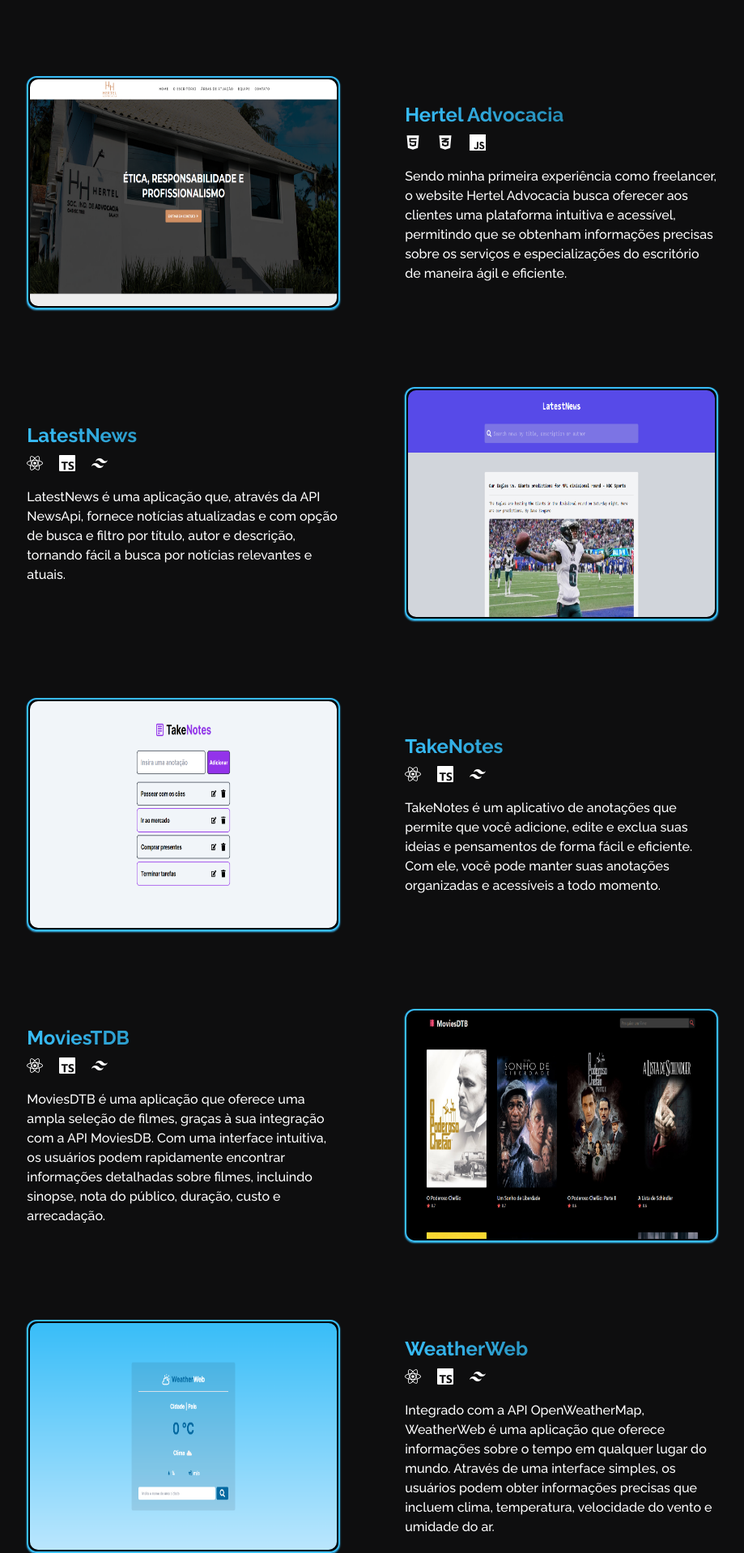
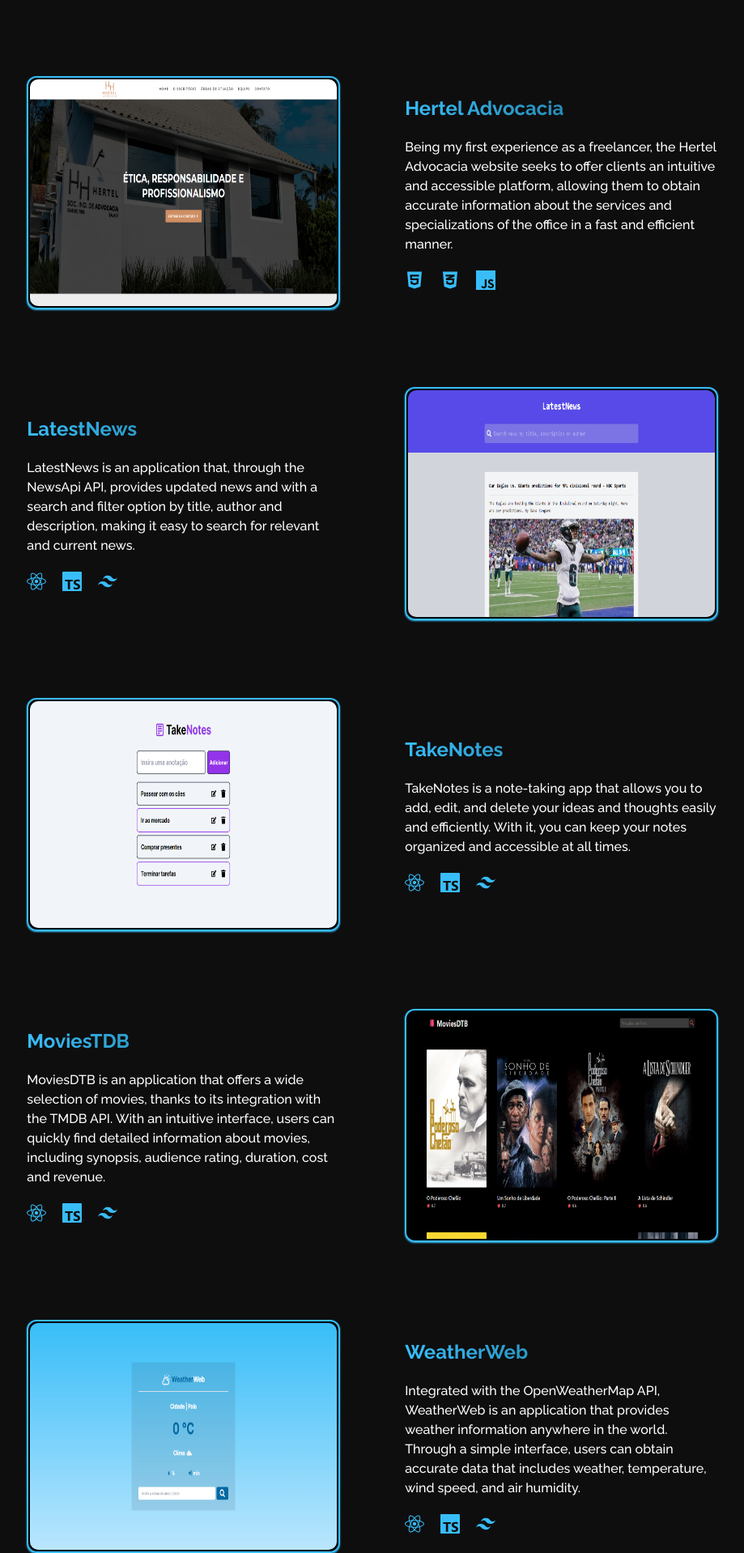
Before and after one commit to samueltomaselli/portfolio, a React (Vite) app: page / in a window 1280 px wide. Shown: the part 2682-4600 px from the top of the page at 81% size, without its empty margins (180-1099 px from the left). Built offline with nearby package versions, Linux system fonts and the light colour scheme.

Commit message:
projects-att

```diff
--- a/src/components/ProjectBox.tsx
+++ b/src/components/ProjectBox.tsx
@@ -1,6 +1,7 @@
 import { useTranslation } from "react-i18next";
 import { FaReact, FaCss3Alt, FaHtml5 } from "react-icons/fa";
-import { SiTailwindcss, SiJavascript, SiTypescript } from "react-icons/si";
+import { SiTailwindcss, SiJavascript, SiTypescript, SiGithub } from "react-icons/si";
+import { MdOutlineScreenShare } from "react-icons/md";
 
 type Props = {
   img: string;
@@ -8,10 +9,13 @@
   type?: string;
   children: string;
   reverse?: boolean;
-  site?: boolean;
+  urls: {
+    github?: string;
+    link?: string;
+  };
 };
 
-export const ProjectBox = ({ img, title, type, reverse, site, children }: Props) => {
+export const ProjectBox = ({ img, title, type, reverse, children, urls }: Props) => {
   const { t } = useTranslation();
 
   return (
@@ -21,28 +25,28 @@
       } items-center justify-between gap-20 max-md:gap-5 max-md:flex-col max-md:justify-center max-md:items-center `}
     >
       <div className="hover:scale-105 flex justify-center items-center h-72 w-1/2 max-md:w-full  border-2 border-primary-100 rounded-xl shadow-sm transition-all shadow-primary-100 max-lg:w-2/3 max-sm:w-full  relative max-[400px]:h-52 hover:shadow-lg hover:shadow-primary-100">
-        {site ? (
-          <div className="absolute w-full h-full bg-gray-800/80 transition-opacity delay-150 opacity-0 z-10 rounded-xl border-2 dark:border-black hover:opacity-100 text-primary-100 font-bold text-xl flex flex-col justify-center items-center gap-4">
-            <a href="" className="hover:scale-105">
+        <div className="absolute w-full h-full bg-gray-800/90 transition-opacity delay-150 opacity-0 z-10 rounded-xl border-2 dark:border-black hover:opacity-100 text-primary-100 font-bold text-xl flex flex-col justify-center items-center gap-4">
+          {urls.link ? (
+            <a href={urls.link} className="hover:scale-105 flex gap-4 items-center">
               {t("project-box-1")}
+              <MdOutlineScreenShare />
             </a>
-            <a href="" className="hover:scale-105">
+          ) : null}
+          {urls.github ? (
+            <a href={urls.github} className="hover:scale-105 flex gap-4 items-center">
               {t("project-box-2")}
+              <SiGithub />
             </a>
-          </div>
-        ) : (
-          <div className="absolute w-full h-full bg-gray-800/80 transition-opacity delay-150 opacity-0 z-10 rounded-xl border-2 dark:border-black hover:opacity-100 text-primary-100 font-bold text-xl flex flex-col justify-center items-center gap-4">
-            <a href="" className="hover:scale-105">
-              {t("project-box-2")}
-            </a>
-          </div>
-        )}
+          ) : null}
+        </div>
+
         <img src={img} className="w-full h-full rounded-xl border-2 dark:border-black" alt="" />
       </div>
 
-      <div className="flex flex-col w-1/2 max-md:w-full">
-        <h1 className="text-2xl font-bold text-transparent bg-clip-text bg-gradient-to-r from-primary-100 to-primary-800  mb-2">{title}</h1>
-        <h4 className="flex text-xl gap-5 mb-5 font-medium">
+      <div className="flex flex-col w-1/2 max-md:w-full gap-5">
+        <h1 className="text-2xl font-bold text-transparent bg-clip-text bg-gradient-to-r from-primary-100 to-primary-800">{title}</h1>
+        <p className="text-base font-medium">{children}</p>
+        <h4 className="flex text-2xl gap-5 font-medium text-primary-100">
           {type === "vanilla" ? (
             <>
               <FaHtml5 /> <FaCss3Alt /> <SiJavascript />
@@ -53,7 +57,6 @@
             </>
           )}
         </h4>
-        <p className="text-base font-medium">{children}</p>
       </div>
     </div>
   );
--- a/src/components/Projects.tsx
+++ b/src/components/Projects.tsx
@@ -17,25 +17,26 @@
         <h1 className="text-4xl font-bold dark:text-white text-primary-900 max-sm:text-3xl">{t("projects-title")}</h1>
         <div className="w-full rounded-xl flex flex-col justify-start items-start gap-24 dark:text-white text-primary-900 max-lg:flex-col">
           <Slide delay={100} duration={1500} triggerOnce>
-            <ProjectBox img={projeto2} title={"Hertel Advocacia"} type={"vanilla"} reverse={true} site={true}>
-              Sendo minha primeira experiência como freelancer, o website Hertel Advocacia busca oferecer aos clientes uma plataforma intuitiva e acessível, permitindo que se
-              obtenham informações precisas sobre os serviços e especializações do escritório de maneira ágil e eficiente.
+            <ProjectBox img={projeto2} title={"Hertel Advocacia"} type={"vanilla"} reverse={true} urls={{ link: "https://www.hertel.com.br/" }}>
+              {t("HertelAdvocacia-content")}
             </ProjectBox>
-            <ProjectBox img={projeto3} title={"LatestNews"} type={"react"} site={false}>
-              LatestNews é uma aplicação que, através da API NewsApi, fornece notícias atualizadas e com opção de busca e filtro por título, autor e descrição, tornando fácil a
-              busca por notícias relevantes e atuais.
+            <ProjectBox img={projeto3} title={"LatestNews"} type={"react"} urls={{ github: "https://github.com/samueltomaselli/LatestNews" }}>
+              {t("LatestNews-content")}
             </ProjectBox>
-            <ProjectBox img={projeto4} title={"TakeNotes"} type={"react"} reverse={true} site={true}>
-              TakeNotes é um aplicativo de anotações que permite que você adicione, edite e exclua suas ideias e pensamentos de forma fácil e eficiente. Com ele, você pode manter
-              suas anotações organizadas e acessíveis a todo momento.
+            <ProjectBox
+              img={projeto4}
+              title={"TakeNotes"}
+              type={"react"}
+              reverse={true}
+              urls={{ github: "https://github.com/samueltomaselli/TakeNotes", link: "https://take-notes-web.vercel.app/" }}
+            >
+              {t("TakeNotes-content")}
             </ProjectBox>
-            <ProjectBox img={projeto6} title={"MoviesTDB"} type={"react"} site={false}>
-              MoviesDTB é uma aplicação que oferece uma ampla seleção de filmes, graças à sua integração com a API MoviesDB. Com uma interface intuitiva, os usuários podem
-              rapidamente encontrar informações detalhadas sobre filmes, incluindo sinopse, nota do público, duração, custo e arrecadação.
+            <ProjectBox img={projeto6} title={"MoviesTDB"} type={"react"} urls={{ github: "https://github.com/samueltomaselli/MoviesDTB" }}>
+              {t("MoviesTDB-content")}
             </ProjectBox>
-            <ProjectBox img={projeto5} title={"WeatherWeb"} type={"react"} reverse={true} site={false}>
-              Integrado com a API OpenWeatherMap, WeatherWeb é uma aplicação que oferece informações sobre o tempo em qualquer lugar do mundo. Através de uma interface simples, os
-              usuários podem obter informações precisas que incluem clima, temperatura, velocidade do vento e umidade do ar.
+            <ProjectBox img={projeto5} title={"WeatherWeb"} type={"react"} reverse={true} urls={{ github: "https://github.com/samueltomaselli/WeatherWeb" }}>
+              {t("WeatherWeb-content")}
             </ProjectBox>
           </Slide>
         </div>
--- a/src/i18n/translations/en.json
+++ b/src/i18n/translations/en.json
@@ -20,6 +20,11 @@
     "projects-title": "Projects ✍️",
     "project-box-1": "Visit website",
     "project-box-2": "Repository",
+    "HertelAdvocacia-content": "Being my first experience as a freelancer, the Hertel Advocacia website seeks to offer clients an intuitive and accessible platform, allowing them to obtain accurate information about the services and specializations of the office in a fast and efficient manner.",
+    "LatestNews-content": "LatestNews is an application that, through the NewsApi API, provides updated news and with a search and filter option by title, author and description, making it easy to search for relevant and current news.",
+    "TakeNotes-content": "TakeNotes is a note-taking app that allows you to add, edit, and delete your ideas and thoughts easily and efficiently. With it, you can keep your notes organized and accessible at all times.",
+    "MoviesTDB-content": "MoviesDTB is an application that offers a wide selection of movies, thanks to its integration with the TMDB API. With an intuitive interface, users can quickly find detailed information about movies, including synopsis, audience rating, duration, cost and revenue.",
+    "WeatherWeb-content": "Integrated with the OpenWeatherMap API, WeatherWeb is an application that provides weather information anywhere in the world. Through a simple interface, users can obtain accurate data that includes weather, temperature, wind speed, and air humidity.",
 
     "contact-title": "Contact-me 🤙",
 
--- a/src/i18n/translations/ptbr.json
+++ b/src/i18n/translations/ptbr.json
@@ -20,6 +20,11 @@
     "projects-title": "Projetos ✍️",
     "project-box-1": "Visitar site",
     "project-box-2": "Repositório",
+    "HertelAdvocaci-content": "Sendo minha primeira experiência como freelancer, o website Hertel Advocacia busca oferecer aos clientes uma plataforma intuitiva e acessível, permitindo que se obtenham informações precisas sobre os serviços e especializações do escritório de maneira ágil e eficiente.",
+    "LatestNews-content": "LatestNews é uma aplicação que, através da API NewsApi, fornece notícias atualizadas e com opção de busca e filtro por título, autor e descrição, tornando fácil a busca por notícias relevantes e atuais.",
+    "TakeNotes-content": "TakeNotes é um aplicativo de anotações que permite que você adicione, edite e exclua suas ideias e pensamentos de forma fácil e eficiente. Com ele, você pode manter suas anotações organizadas e acessíveis a todo momento.",
+    "MoviesTDB-content": "MoviesDTB é uma aplicação que oferece uma ampla seleção de filmes, graças à sua integração com a API TMDB. Com uma interface intuitiva, os usuários podem rapidamente encontrar informações detalhadas sobre filmes, incluindo sinopse, nota do público, duração, custo e arrecadação.",
+    "WeatherWeb-content": "Integrado com a API OpenWeatherMap, WeatherWeb é uma aplicação que oferece informações sobre o tempo em qualquer lugar do mundo. Através de uma interface simples, os usuários podem obter dados precisos que incluem clima, temperatura, velocidade do vento e umidade do ar.",
 
     "contact-title": "Contate-me 🤙",
 
```
